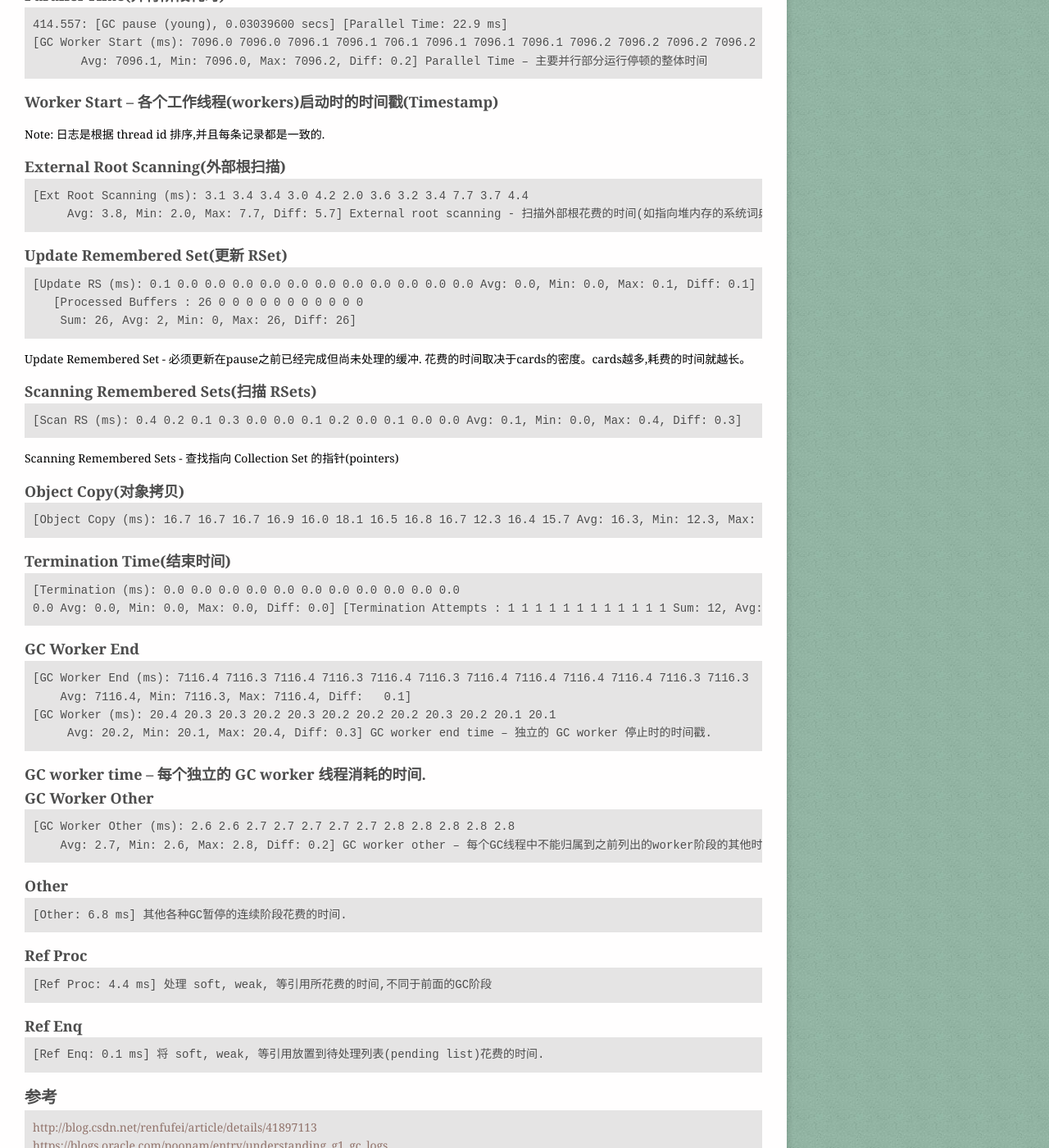
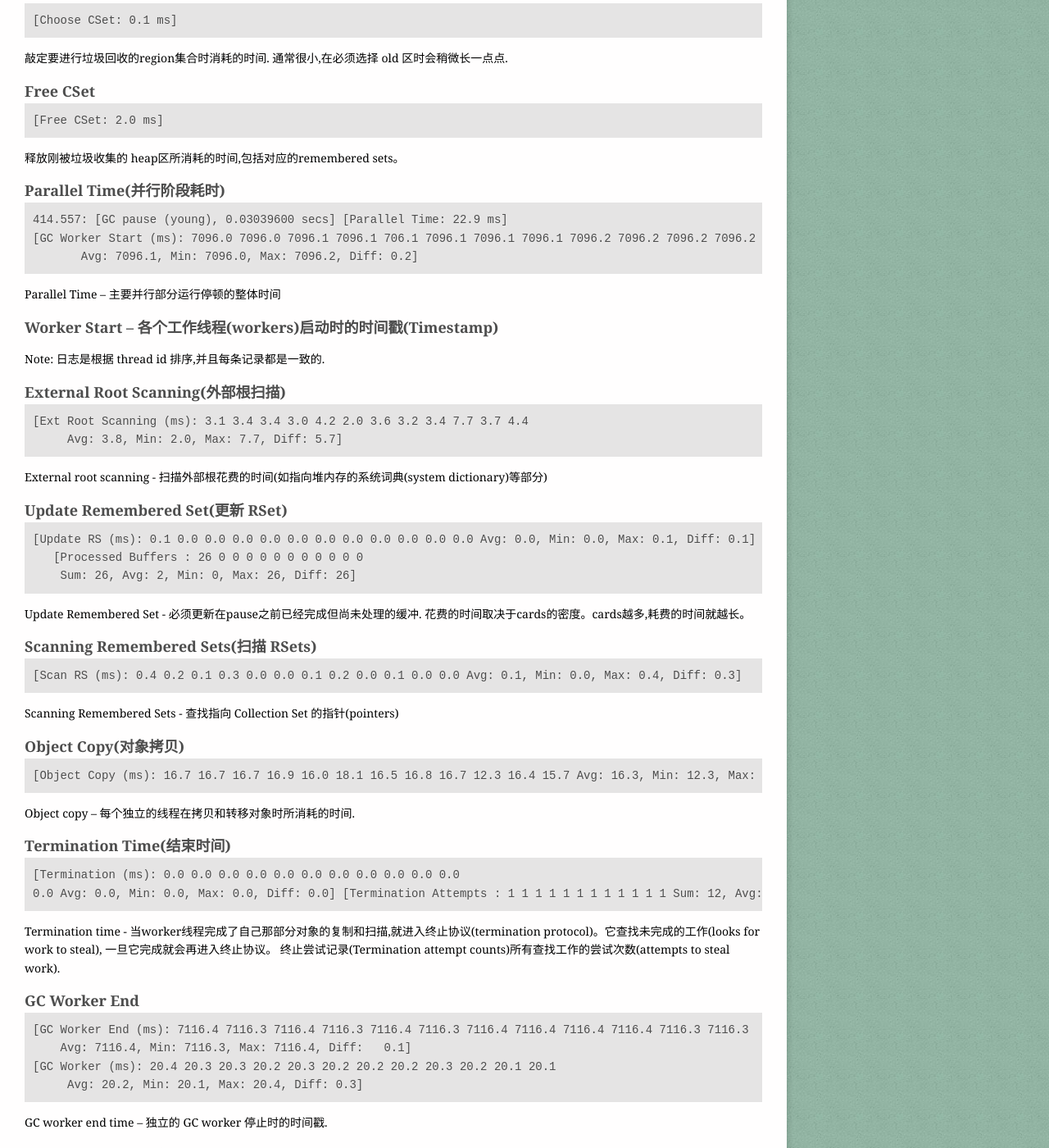
Before and after one commit to CowAndCat/CowAndCat.github.io, a Jekyll site: the page built from _posts/lang_java/2017-03-17-java-gc-g1.md, in a window 1280 px wide and 1400 px high, scrolled down 11953 px. Shown: the whole window at 82% size. Built offline with Jekyll 4.4.1, drawn with Linux system fonts in a browser that asks for light colours; some of the changed text lies outside the part shown.

Commit message:
modify style

```diff
--- a/_posts/lang_java/2017-03-17-java-gc-g1.md
+++ b/_posts/lang_java/2017-03-17-java-gc-g1.md
@@ -93,38 +93,38 @@ G1执行垃圾回收的处理方式与CMS相似. G1在全局标记阶段(global
 
 顺着定义的阶段,让我们看看G1收集器如何处理老年代(old generation).
 
-**6. 初始标记阶段(Initial Marking Phase)**
+**1. 初始标记阶段(Initial Marking Phase)**
 
 存活对象的初始标记被固定在年轻代垃圾收集里面. 在日志中被记为 GC pause (young)(inital-mark)。
 
 ![G1HeapAllocation](/images/201703/04_6_Initial_Marking_Phase_CN.png)
 
-**7. 并发标记阶段(Concurrent Marking Phase)**
+**2. 并发标记阶段(Concurrent Marking Phase)**
 
 如果找到空的区域(如用红叉“X”标示的区域), 则会在 Remark 阶段立即移除. 当然,"清单(accounting)"信息决定了活跃度(liveness)的计算.
 
 ![G1HeapAllocation](/images/201703/04_7_Concurrent_Marking_Phase_CN.png)
 
-**8. 再次标记阶段(Remark Phase) **
+**3. 再次标记阶段(Remark Phase)**
 
 空的区域被移除并回收。现在计算所有区域的活跃度(Region liveness).
 
 ![G1HeapAllocation](/images/201703/04_8_Remark_Phase_CN.png)
 
-**9. 拷贝/清理阶段(Copying/Cleanup)**
+**4. 拷贝/清理阶段(Copying/Cleanup)**
 
 G1选择“活跃度(liveness)”最低的区域, 这些区域可以最快的完成回收. 然后这些区域和年轻代GC在同时被垃圾收集 . 在日志被标识为 [GC pause (mixed)]. 所以年轻代和老年代都在同一时间被垃圾收集.
 
 ![G1HeapAllocation](/images/201703/04_9_Copying_Cleanup_Phase_CN.png)
 
 
-**10. 拷贝/清理之后(After Copying/Cleanup)**
+**5. 拷贝/清理之后(After Copying/Cleanup)**
 
 所选择的区域被收集和压缩到下图所示的深蓝色区域和深绿色区域.
 
 ![G1HeapAllocation](/images/201703/04_10_After_Copying_Cleanup_Phase_CN.png)
 
-#### 2. 老年代GC(Old Generation GC)总结
+#### 2.2.3 老年代GC(Old Generation GC)总结
 
 总结下来,G1对老年代的GC有如下几个关键点:
 
@@ -170,9 +170,13 @@ G1的首要目标是为需要大量内存的系统提供一个保证GC低延迟
 
 其他命令：
 
-	-XX:MaxGCPauseMillis=200 - 设置最大GC停顿时间(GC pause time)指标(target). 这是一个软性指标(soft goal), JVM 会尽力去达成这个目标. 所以有时候这个目标并不能达成. 默认值为 200 毫秒.
+	-XX:MaxGCPauseMillis=200
 
-	-XX:InitiatingHeapOccupancyPercent=45 - 启动并发GC时的堆内存占用百分比. G1用它来触发并发GC周期,基于整个堆的使用率,而不只是某一代内存的使用比例。值为 0 则表示“一直执行GC循环)'. 默认值为 45 (例如, 全部的 45% 或者使用了45%).
+设置最大GC停顿时间(GC pause time)指标(target). 这是一个软性指标(soft goal), JVM 会尽力去达成这个目标. 所以有时候这个目标并不能达成. 默认值为 200 毫秒.
+
+	-XX:InitiatingHeapOccupancyPercent=45
+
+启动并发GC时的堆内存占用百分比. G1用它来触发并发GC周期,基于整个堆的使用率,而不只是某一代内存的使用比例。值为 0 则表示“一直执行GC循环)'. 默认值为 45 (例如, 全部的 45% 或者使用了45%).
 
 ### 5.2 最佳实践
 在使用 G1 作为垃圾收集器时,你应该遵循下面这些最佳实践的指导.
@@ -218,7 +222,7 @@ G1的首要目标是为需要大量内存的系统提供一个保证GC低延迟
 下面是完整的 G1 的 GC 开关参数列表. 在使用时请记住上面所述的最佳实践.
 
 |项/默认值	|说明 |
-| ------------ |--------:|
+| ------------ |--------|
 -XX:+UseG1GC	|使用 G1 (Garbage First) 垃圾收集器
 -XX:MaxGCPauseMillis=n	|设置最大GC停顿时间(GC pause time)指标(target). 这是一个软性指标(soft goal), JVM 会尽量去达成这个目标.
 -XX:InitiatingHeapOccupancyPercent=n	|启动并发GC周期时的堆内存占用百分比. G1之类的垃圾收集器用它来触发并发GC周期,基于整个堆的使用率,而不只是某一代内存的使用比. 值为 0 则表示"一直执行GC循环". 默认值为 45.
@@ -254,16 +258,19 @@ G1的首要目标是为需要大量内存的系统提供一个保证GC低延迟
 ### Clear CT
 
 	[Clear CT: 0.6 ms]
+
 清除 RSet 扫描元数据(scanning meta-data)的 card table 消耗的时间.
 
 ### CSet
 
 	[Choose CSet: 0.1 ms]
+
 敲定要进行垃圾回收的region集合时消耗的时间. 通常很小,在必须选择 old 区时会稍微长一点点.
 
 ### Free CSet
 
 	[Free CSet: 2.0 ms]
+
 释放刚被垃圾收集的 heap区所消耗的时间,包括对应的remembered sets。
 
 ### Parallel Time(并行阶段耗时)
@@ -271,6 +278,7 @@ G1的首要目标是为需要大量内存的系统提供一个保证GC低延迟
 	414.557: [GC pause (young), 0.03039600 secs] [Parallel Time: 22.9 ms]
 	[GC Worker Start (ms): 7096.0 7096.0 7096.1 7096.1 706.1 7096.1 7096.1 7096.1 7096.2 7096.2 7096.2 7096.2
 	       Avg: 7096.1, Min: 7096.0, Max: 7096.2, Diff: 0.2]
+
 Parallel Time – 主要并行部分运行停顿的整体时间
 
 ### Worker Start – 各个工作线程(workers)启动时的时间戳(Timestamp)
@@ -281,6 +289,7 @@ Note: 日志是根据 thread id 排序,并且每条记录都是一致的.
 
 	[Ext Root Scanning (ms): 3.1 3.4 3.4 3.0 4.2 2.0 3.6 3.2 3.4 7.7 3.7 4.4
 	     Avg: 3.8, Min: 2.0, Max: 7.7, Diff: 5.7]
+
 External root scanning - 扫描外部根花费的时间(如指向堆内存的系统词典(system dictionary)等部分)
 
 ### Update Remembered Set(更新 RSet)
@@ -300,12 +309,14 @@ Scanning Remembered Sets - 查找指向 Collection Set 的指针(pointers)
 ### Object Copy(对象拷贝)
 
 	[Object Copy (ms): 16.7 16.7 16.7 16.9 16.0 18.1 16.5 16.8 16.7 12.3 16.4 15.7 Avg: 16.3, Min: 12.3, Max:  18.1, Diff: 5.8]
+
 Object copy – 每个独立的线程在拷贝和转移对象时所消耗的时间.
 
 ### Termination Time(结束时间)
 
 	[Termination (ms): 0.0 0.0 0.0 0.0 0.0 0.0 0.0 0.0 0.0 0.0 0.0
 	0.0 Avg: 0.0, Min: 0.0, Max: 0.0, Diff: 0.0] [Termination Attempts : 1 1 1 1 1 1 1 1 1 1 1 1 Sum: 12, Avg: 1, Min: 1, Max: 1, Diff: 0]
+
 Termination time - 当worker线程完成了自己那部分对象的复制和扫描,就进入终止协议(termination protocol)。它查找未完成的工作(looks for work to steal), 一旦它完成就会再进入终止协议。 终止尝试记录(Termination attempt counts)所有查找工作的尝试次数(attempts to steal work).
 
 ### GC Worker End
@@ -314,6 +325,7 @@ Termination time - 当worker线程完成了自己那部分对象的复制和扫
 	    Avg: 7116.4, Min: 7116.3, Max: 7116.4, Diff:   0.1]
 	[GC Worker (ms): 20.4 20.3 20.3 20.2 20.3 20.2 20.2 20.2 20.3 20.2 20.1 20.1
 	     Avg: 20.2, Min: 20.1, Max: 20.4, Diff: 0.3]
+
 GC worker end time – 独立的 GC worker 停止时的时间戳.
 
 ### GC worker time – 每个独立的 GC worker 线程消耗的时间.
@@ -322,12 +334,14 @@ GC worker end time – 独立的 GC worker 停止时的时间戳.
 
 	[GC Worker Other (ms): 2.6 2.6 2.7 2.7 2.7 2.7 2.7 2.8 2.8 2.8 2.8 2.8
 	    Avg: 2.7, Min: 2.6, Max: 2.8, Diff: 0.2]
+
 GC worker other – 每个GC线程中不能归属到之前列出的worker阶段的其他时间. 这个值应该很低. 过去我们见过很高的值,是由于JVM的其他部分的瓶颈引起的(例如在分层[Tiered]代码缓存[Code Cache]占有率的增加)。
 
 
 ###  Other
 
 	[Other: 6.8 ms]
+
 其他各种GC暂停的连续阶段花费的时间.
 
 
@@ -335,11 +349,13 @@ GC worker other – 每个GC线程中不能归属到之前列出的worker阶段
 ### Ref Proc
 
 	[Ref Proc: 4.4 ms]
+
 处理 soft, weak, 等引用所花费的时间,不同于前面的GC阶段
 
 ### Ref Enq
 
 	[Ref Enq: 0.1 ms]
+
 将 soft, weak, 等引用放置到待处理列表(pending list)花费的时间.
 
 
```
Also changed, not shown: _posts/2015-08-23-Markdown-syntax.md (+22 -0 lines), _posts/lang_java/2017-03-09-java-gc-bug.md (+1 -0 lines).
